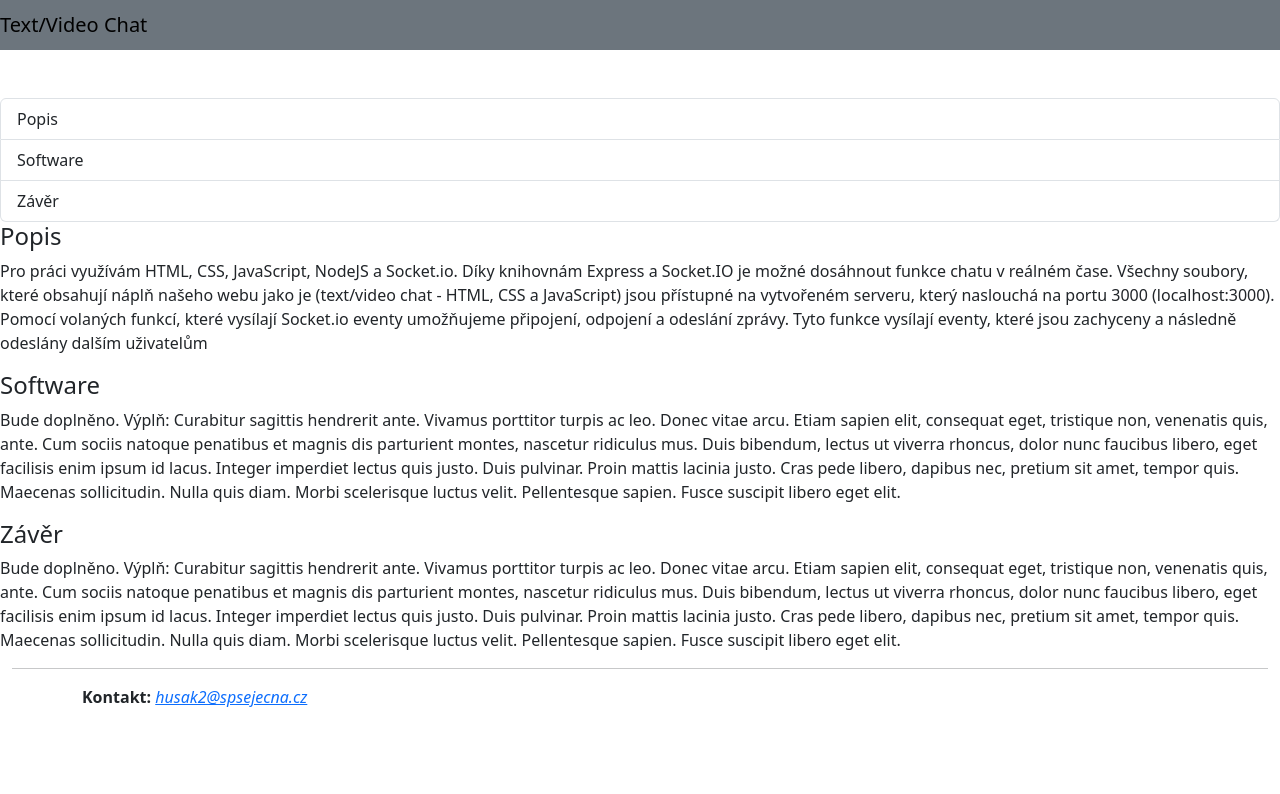
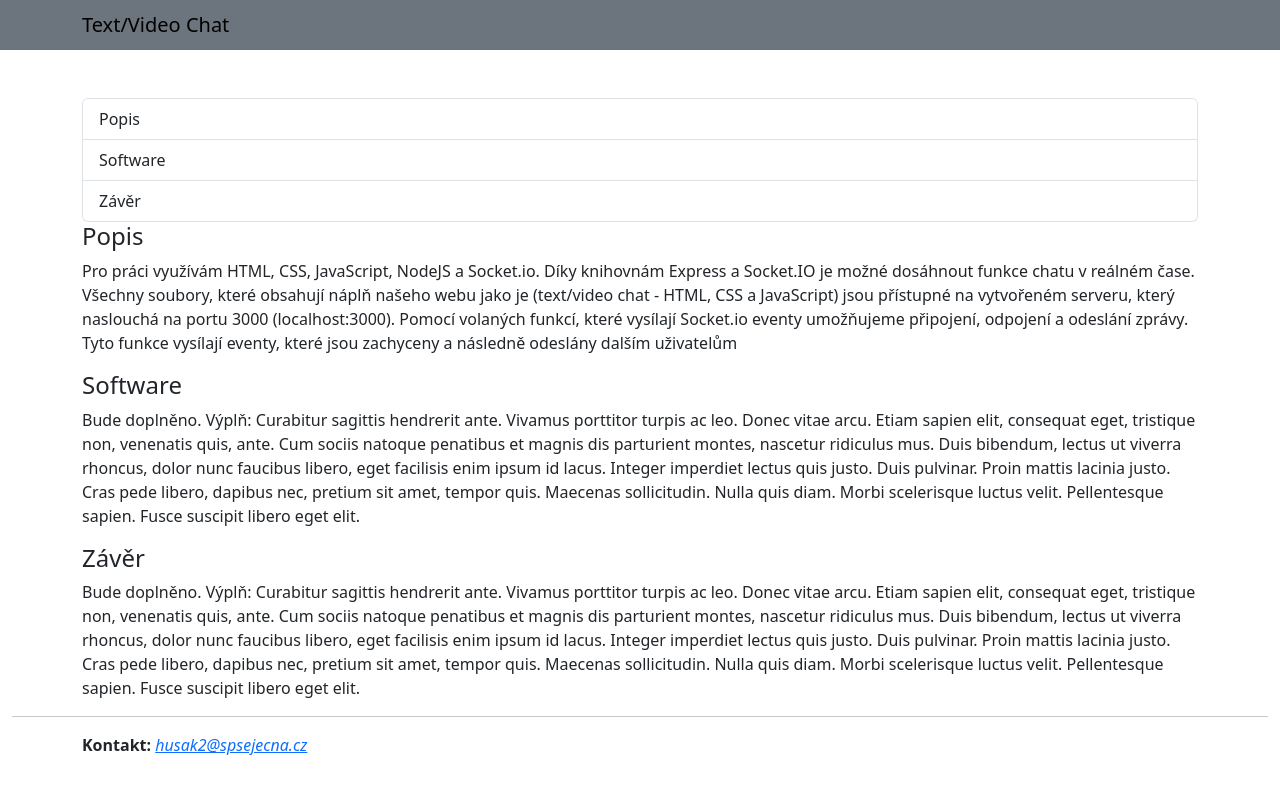
Before and after one commit to DominikHusak/PSS_Web_, a plain HTML site: page index.html in a window 1280 px wide. Drawn offline with nearby package versions, Linux system fonts and the light colour scheme.

Commit message:
margin pls
container je skvělá věc

```diff
--- a/index.html
+++ b/index.html
@@ -8,15 +8,21 @@
   </head>
   <body>
     <nav class="navbar navbar-light bg-secondary mb-5">
-        <span class="navbar-brand mb-0 h1">Text/Video Chat</span>
+        <div class="container">
+          <span class="navbar-brand mb-0 h1">Text/Video Chat</span>
+        </div>
       </nav>
 
+
+    <div class="container">
       <div id="list-example" class="list-group">
         <a class="list-group-item list-group-item-action" href="#list-item-1">Popis</a>
         <a class="list-group-item list-group-item-action" href="#list-item-2">Software</a>
         <a class="list-group-item list-group-item-action" href="#list-item-3">Závěr</a>
       </div>
-      <div data-spy="scroll" data-target="#list-example" data-offset="0" class="scrollspy-example">
+    </div>
+
+      <div data-spy="scroll" data-target="#list-example" data-offset="0" class="scrollspy-example container">
         <h4 id="list-item-1">Popis</h4>
         <p>Pro práci využívám HTML, CSS, JavaScript, NodeJS a Socket.io. Díky knihovnám Express a Socket.IO je možné dosáhnout funkce chatu v reálném čase. Všechny soubory, které obsahují náplň našeho webu jako je (text/video chat - HTML, CSS a JavaScript) jsou přístupné na vytvořeném serveru, který naslouchá na portu 3000 (localhost:3000). Pomocí volaných funkcí, které vysílají Socket.io eventy umožňujeme připojení, odpojení a odeslání zprávy.  Tyto funkce vysílají eventy, které jsou zachyceny a následně odeslány dalším uživatelům</p>
         <h4 id="list-item-2">Software</h4>
```
